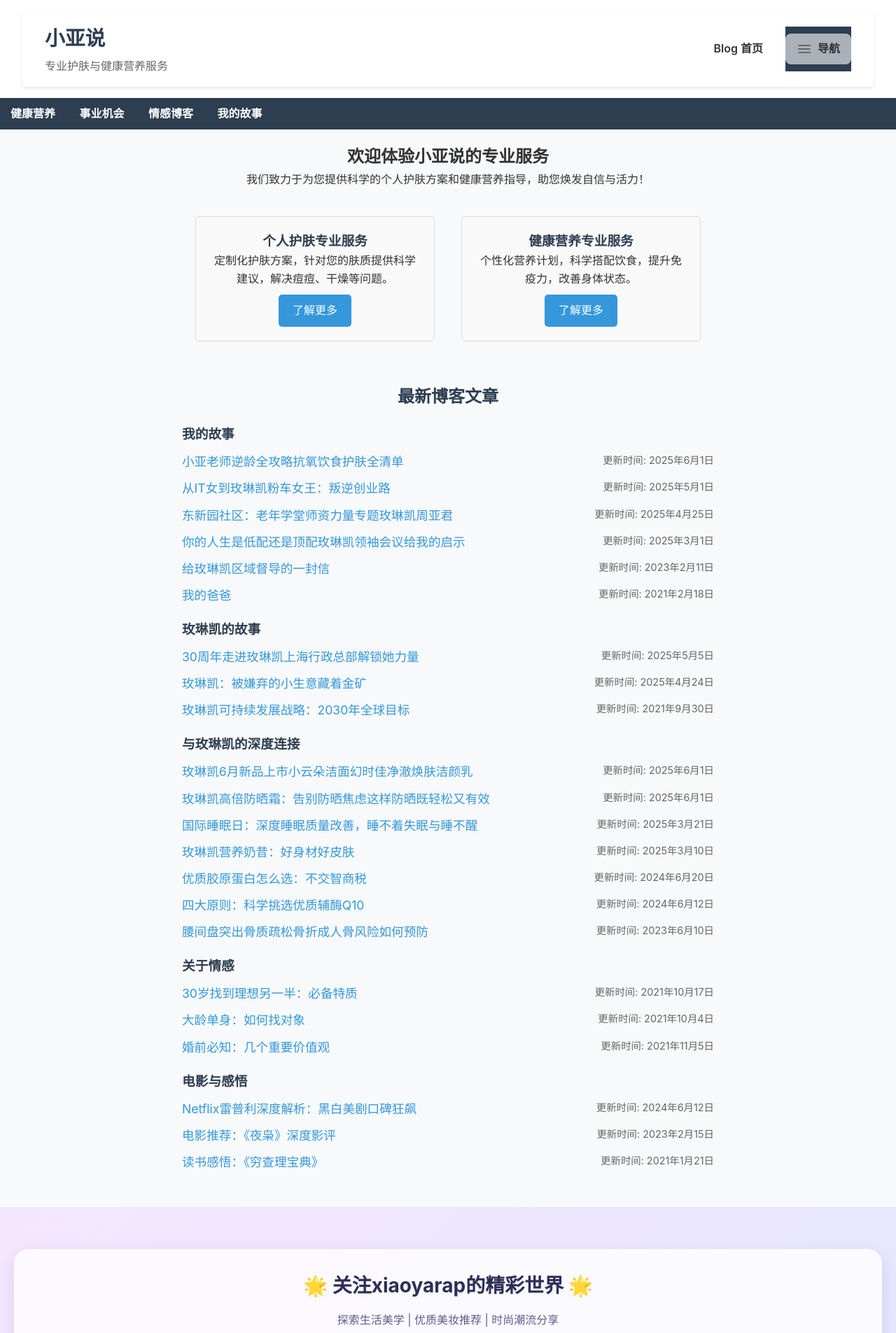
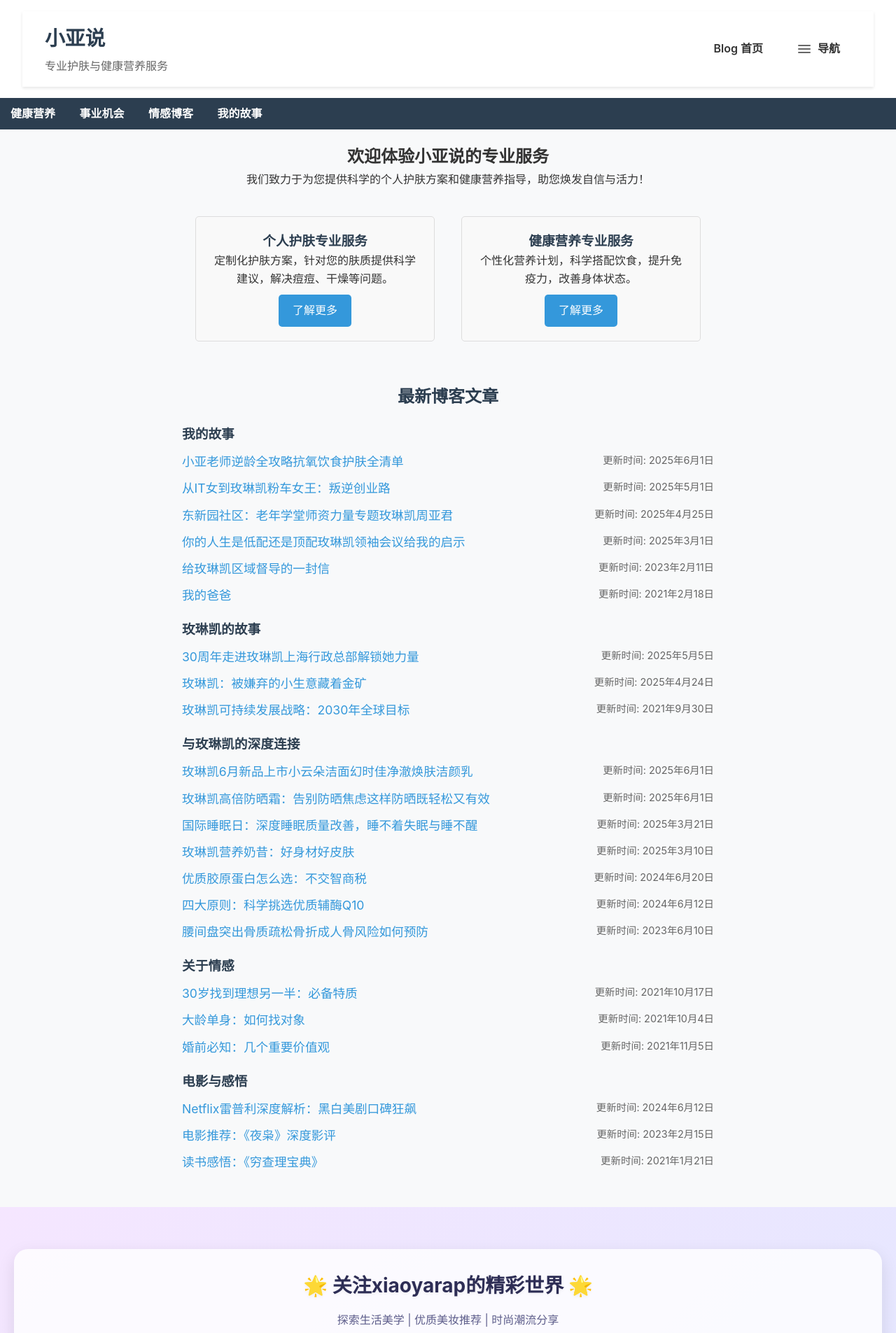
Before and after one commit to xiaoyarap/blog, a Jekyll site: the page built from index.html, in a window 1280 px wide. Shown: the top 1905 px of the page at 70% size. Built offline with Jekyll 4.4.1, drawn with Linux system fonts in a browser that asks for light colours.

Commit message:
fix header.html nav bg

```diff
--- a/_includes/header.html
+++ b/_includes/header.html
@@ -411,7 +411,7 @@
     </div>
     <div class="nav-container">
       <a href="https://xiaoyarap.github.io/blog/" class="blog-link">Blog 首页</a>
-      <nav class="site-nav">
+      <div class="site-nav">
         <div class="nav-trigger-area" id="navTrigger">
           <div class="menu-icon" id="menuIcon">
             <span></span>
@@ -431,7 +431,7 @@
                 <a class="page-link" href="https://mp.weixin.qq.com/mp/appmsgalbum?__biz=MzUxNDAwNTk0MQ==&action=getalbum&album_id=1708249292227805186#wechat_redirect">读书笔记</a>
                 <a class="page-link" href="https://mp.weixin.qq.com/mp/appmsgalbum?__biz=MzUxNDAwNTk0MQ==&action=getalbum&album_id=2480908578841772032#wechat_redirect">电影</a>
         </div>
-      </nav>
+      </div>
     </div>
   </div>
   </header>
```
